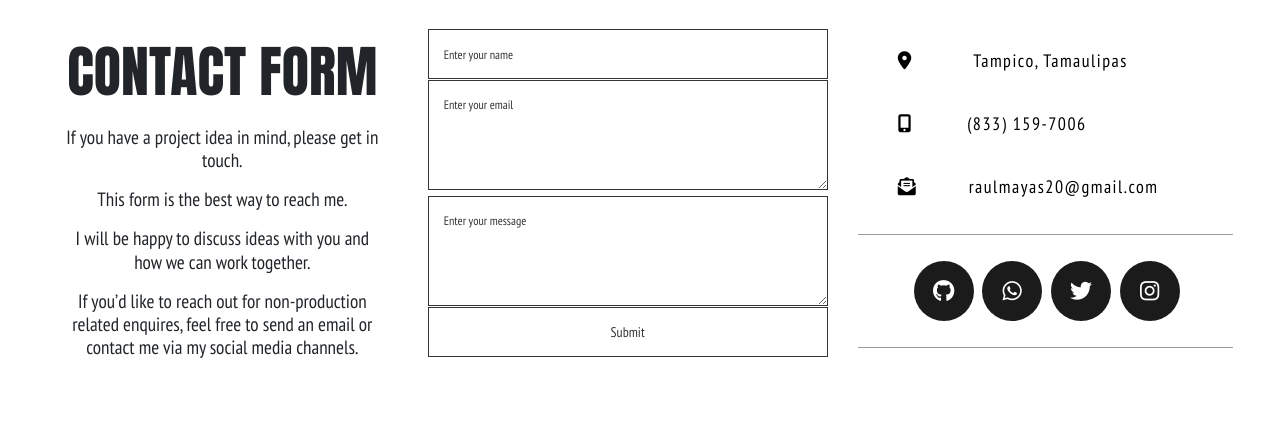
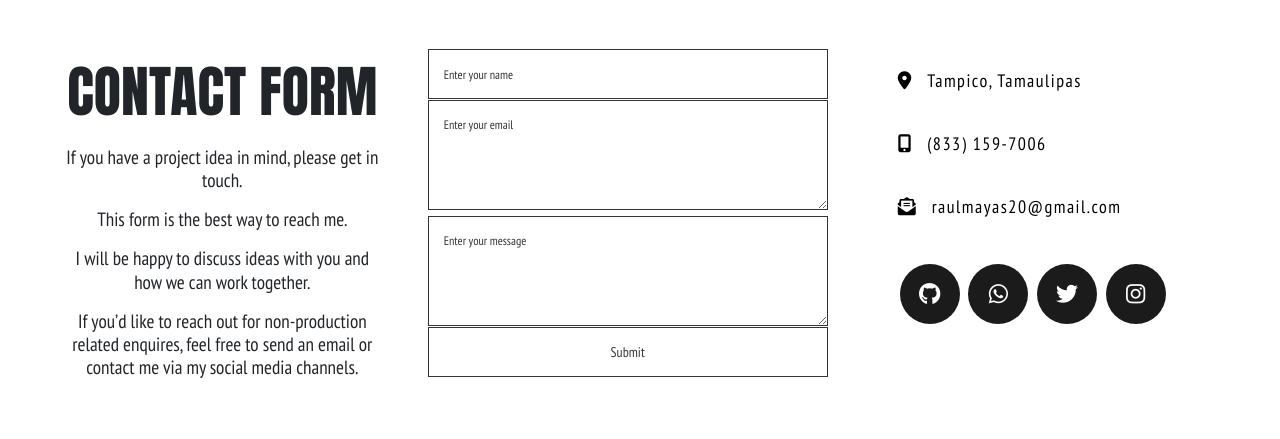
Before and after one commit to RaulMaya/Portfolio, a Django app: page /contact in a window 1280 px wide. Shown: the part 110-549 px from the top of the page. Run offline with Django 4.2, Linux system fonts and the light colour scheme; some libraries are stand-ins or nearby versions.

Commit message:
Styling addition

```diff
--- a/portfolios/static/portfolios/contact.css
+++ b/portfolios/static/portfolios/contact.css
@@ -76,9 +76,10 @@
 }
 
 .contact-cont{
-  top:50%;
+  top:20%;
   width: 95%;
 }
+
 
 header {
   position: relative;
@@ -199,19 +200,10 @@
     font:18px 'PT Sans Narrow', sans-serif;
     letter-spacing: 1.5px;
     color: rgb(0, 0, 0);
+    padding: 1rem;
   }
 
-  .place {
-    margin-left: 62px;
-  }
 
-  .phone {
-    margin-left: 56px;
-  }
-
-  .gmail {
-    margin-left: 53px;
-  }
 
   .contact-text a {
     color: rgb(0, 0, 0);
@@ -312,5 +304,5 @@
     justify-content: center;
     align-items: center;
     text-align: center;
-    min-height: 50vh;
+    min-height: 55vh;
   }
--- a/portfolios/static/portfolios/projects.css
+++ b/portfolios/static/portfolios/projects.css
@@ -165,6 +165,12 @@
   background-color: #003865;
 }
 
+@media(min-width: 2000px) {
+
+  .project-cont{
+    grid-template-columns: auto auto auto auto auto auto;
+  }}
+
 
 @media(max-width: 1300px) {
 
--- a/portfolios/templates/portfolios/contact.html
+++ b/portfolios/templates/portfolios/contact.html
@@ -37,16 +37,16 @@
       {% endcol %}
       {% col "col-xl-4 direct-contact-container" %}
           <ul class="contact-list">
-            <li class="list-item"><i class="fa-solid fa-location-dot"><span class="contact-text place">Tampico, Tamaulipas</span></i></li>
+            <li class="list-item"><i class="fa-solid fa-location-dot"><span class="contact-text">Tampico, Tamaulipas</span></i></li>
 
-            <li class="list-item"><i class="fa-solid fa-mobile-screen-button"></i><span class="contact-text phone"><a href="tel:52-833-159-7006" title="Give me a call">(833) 159-7006</a></span></i></li>
+            <li class="list-item"><i class="fa-solid fa-mobile-screen-button"></i><span class="contact-text"><a href="tel:52-833-159-7006" title="Give me a call">(833) 159-7006</a></span></i></li>
 
-            <li class="list-item"><i class="fa-solid fa-envelope-open-text"><span class="contact-text gmail"><a href="mailto:raulmayas20@gmail.com" title="Send me an email">raulmayas20@gmail.com</a></span></i></li>
+            <li class="list-item"><i class="fa-solid fa-envelope-open-text"><span class="contact-text"><a href="mailto:raulmayas20@gmail.com" title="Send me an email">raulmayas20@gmail.com</a></span></i></li>
 
           </ul>
 
-          <hr>
-          <ul class="social-media-list">
+
+          <ul class="social-media-list contact-list">
             <a href="https://github.com/RaulMaya" target="_blank"><li class="contact-git">
               <i class="fa-brands fa-github"></i>
             </li></a>
@@ -60,7 +60,7 @@
               <i class="fab fa-instagram"></i>
             </li></a>
           </ul>
-          <hr>
+
 
 
 
--- a/portfolios/templates/portfolios/resume.html
+++ b/portfolios/templates/portfolios/resume.html
@@ -186,7 +186,7 @@
           </tr>
           <tr>
             <td><img src="{% static "portfolios/images/qlik.png" %}" alt="Qlik Sense" width=60 height=45></td>
-            <td><img src="{% static "portfolios/images/powerbi.png" %}" alt="Power Bi" width=60 height=45></td>
+            <td><img src="{% static "portfolios/images/powerbi.png" %}" alt="Power Bi" width=70 height=40></td>
           </tr>
         </tbody>
       </table>
```
Also changed, not shown: portfolios/static/portfolios/includes/header.css (line endings or trailing spaces).
